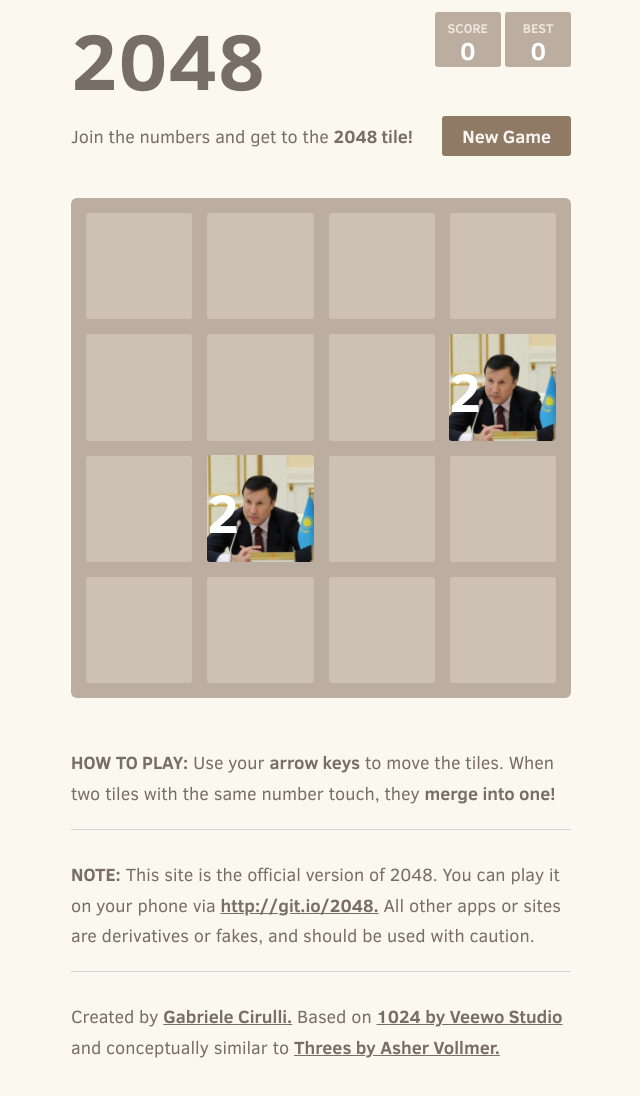
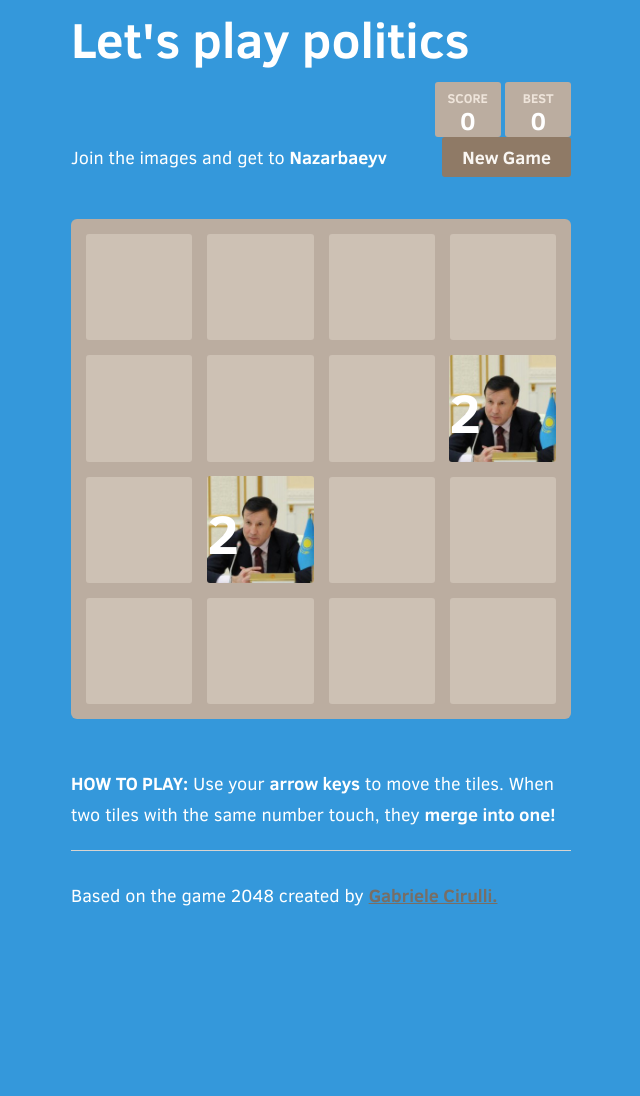
Before and after one commit to erjan-A/2048-kz, a plain HTML site: page index.html in a window 1280 px wide. Shown: the part 76-1172 px from the top of the page, without its empty margins (319-959 px from the left). After the commit the page ends 1068 px from the top, so only its background shows below. Drawn offline with Linux system fonts and the light colour scheme.

Commit message:
Added more images and small details

```diff
--- a/index.html
+++ b/index.html
@@ -2,7 +2,7 @@
 <html>
 <head>
   <meta charset="utf-8">
-  <title>2048</title>
+  <title>Поиграем в политику</title>
 
   <link href="style/main.css" rel="stylesheet" type="text/css">
   <link rel="shortcut icon" href="favicon.ico">
@@ -16,7 +16,7 @@
 <body>
   <div class="container">
     <div class="heading">
-      <h1 class="title">2048</h1>
+      <h1 class="title">Let's play politics</h1>
       <div class="scores-container">
         <div class="score-container">0</div>
         <div class="best-container">0</div>
@@ -24,7 +24,7 @@
     </div>
 
     <div class="above-game">
-      <p class="game-intro">Join the numbers and get to the <strong>2048 tile!</strong></p>
+      <p class="game-intro">Join the images and get to <strong>Nazarbaeyv</strong></p>
       <a class="restart-button">New Game</a>
     </div>
 
@@ -74,11 +74,7 @@
     </p>
     <hr>
     <p>
-    <strong class="important">Note:</strong> This site is the official version of 2048. You can play it on your phone via <a href="http://git.io/2048">http://git.io/2048.</a> All other apps or sites are derivatives or fakes, and should be used with caution.
-    </p>
-    <hr>
-    <p>
-    Created by <a href="http://gabrielecirulli.com" target="_blank">Gabriele Cirulli.</a> Based on <a href="https://itunes.apple.com/us/app/1024!/id823499224" target="_blank">1024 by Veewo Studio</a> and conceptually similar to <a href="http://asherv.com/threes/" target="_blank">Threes by Asher Vollmer.</a>
+    Based on the game 2048 created by <a href="http://gabrielecirulli.com" target="_blank">Gabriele Cirulli.</a>
     </p>
   </div>
 
--- a/style/main.css
+++ b/style/main.css
@@ -2,8 +2,8 @@
 html, body {
   margin: 0;
   padding: 0;
-  background: #faf8ef;
-  color: #776e65;
+  background: #3498db;
+  color: white;
   font-family: "Clear Sans", "Helvetica Neue", Arial, sans-serif;
   font-size: 18px; }
 
@@ -16,7 +16,7 @@ body {
   clear: both; }
 
 h1.title {
-  font-size: 80px;
+  font-size: 50px;
   font-weight: bold;
   margin: 0;
   display: block;
```
